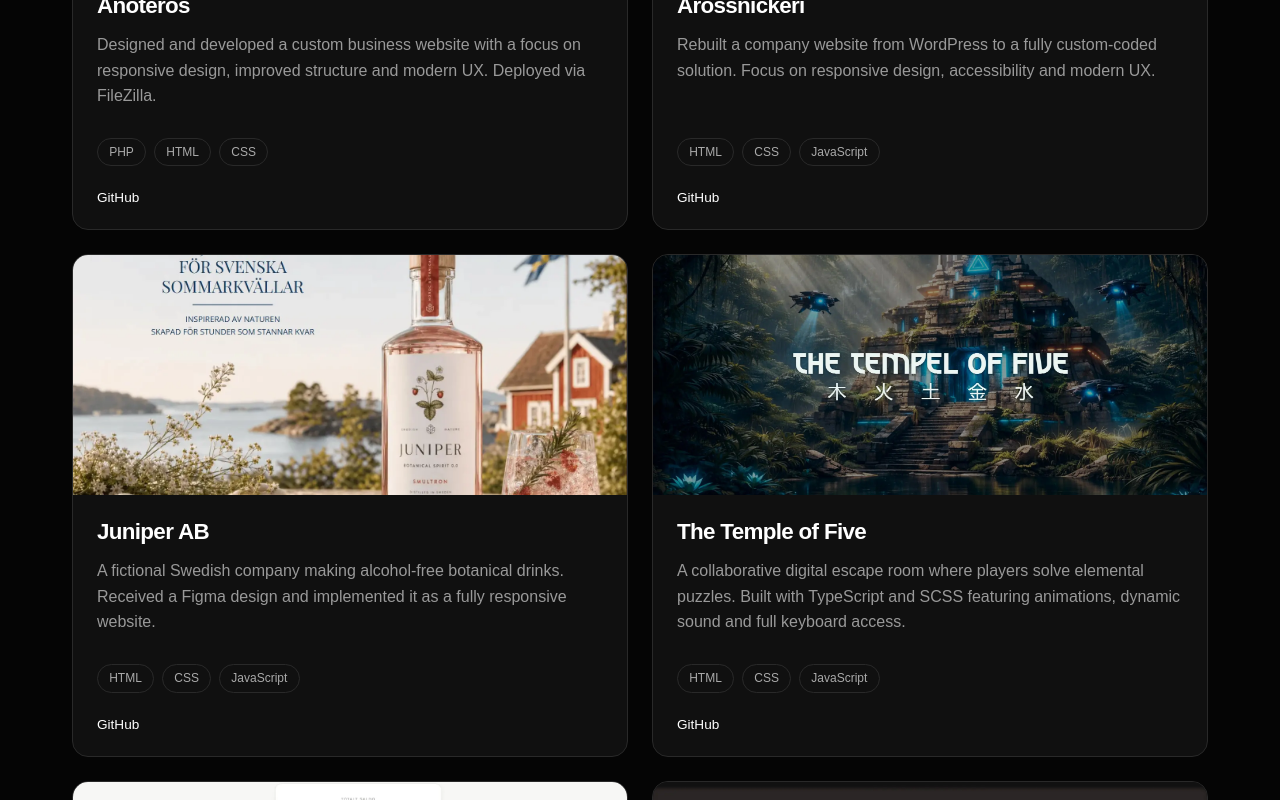
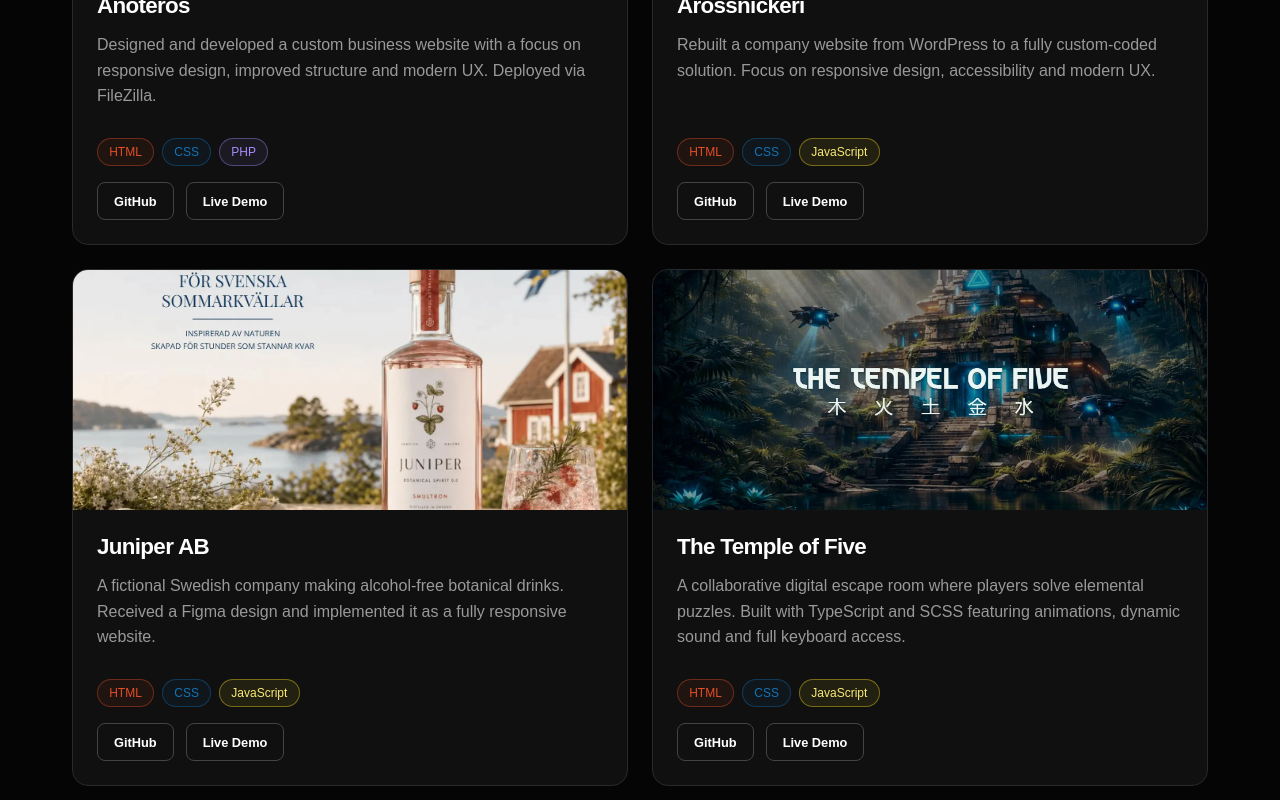
Before and after one commit to minza-42/portfolio-react, a React (Vite) app: page / in a window 1280 px wide. Shown: the part 1400-2200 px from the top of the page. Built offline with nearby package versions, Linux system fonts and the light colour scheme.

Commit message:
add: improve project card tags and links

```diff
--- a/src/components/ProjectCard.tsx
+++ b/src/components/ProjectCard.tsx
@@ -22,11 +22,12 @@ function ProjectCard({ project, language }: ProjectCardProps) {
         <div className="project-tags">
           {project.tags.map((tag) => (
             <span
-              key={tag}
-              className="project-tag"
-            >
-              {tag}
-            </span>
+            key={tag}
+            className="project-tag"
+            data-tag={tag}
+          >
+            {tag}
+          </span>
           ))}
         </div>
 
--- a/src/data/projects.ts
+++ b/src/data/projects.ts
@@ -35,8 +35,9 @@ const projects: Project[] = [
       sv: 'Designade och utvecklade en anpassad affärswebbplats med fokus på responsiv design, förbättrad struktur och modern UX. Deployment via FileZilla.',
     },
     image: anoterosImage,
-    tags: ['PHP', 'HTML', 'CSS'],
+    tags: ['HTML', 'CSS', 'PHP'],
     github: 'https://github.com/minza-42',
+    live: 'https://www.anoteros.eu/',
   },
 
   {
@@ -52,6 +53,7 @@ const projects: Project[] = [
     image: arossnickeriImage,
     tags: ['HTML', 'CSS', 'JavaScript'],
     github: 'https://github.com/minza-42',
+    live: 'https://www.arossnickeri.se/',
   },
 
   {
@@ -67,6 +69,7 @@ const projects: Project[] = [
     image: juniperImage,
     tags: ['HTML', 'CSS', 'JavaScript'],
     github: 'https://github.com/minza-42',
+    live: 'https://medieinstitutet.github.io/fed25d-grafiska-verktyg-vector-graphics',
   },
 
   {
@@ -82,6 +85,7 @@ const projects: Project[] = [
     image: templeImage,
     tags: ['HTML', 'CSS', 'JavaScript'],
     github: 'https://github.com/minza-42',
+    live: 'https://medieinstitutet.github.io/fed25d-js-intro-grupparbete-the-pogo-stick-pioneers',
   },
 
   {
@@ -95,8 +99,9 @@ const projects: Project[] = [
       sv: 'Modern budgeteringsapp för att spåra inkomster, utgifter och sparande i realtid. Inkluderar datavisualisering, PDF-export och mörk/light mode.',
     },
     image: budgetImage,
-    tags: ['JavaScript', 'HTML', 'CSS'],
+    tags: ['HTML', 'CSS', 'JavaScript'],
     github: 'https://github.com/minza-42',
+    live: 'https://medieinstitutet.github.io/fed25d-js-inl-2-budget-app-minza-42/'
   },
 
   {
@@ -110,8 +115,9 @@ const projects: Project[] = [
       sv: 'E-handelsapp för sushi med dynamisk varukorgshantering, filtrering och formulärvalidering. Smarta prissystem, rabattlogik och mörk/light mode.',
     },
     image: sushiImage,
-    tags: ['JavaScript', 'HTML', 'CSS'],
+    tags: ['HTML', 'CSS', 'JavaScript'],
     github: 'https://github.com/minza-42',
+    live: 'https://medieinstitutet.github.io/fed25d-js-intro-inl-1-minza-42/',
   },
 
   {
--- a/src/styles/_projects.scss
+++ b/src/styles/_projects.scss
@@ -89,21 +89,72 @@
   border-radius: 999px;
   color: $text-secondary;
   font-size: 0.75rem;
+
+   &[data-tag='JavaScript'] {
+    color: #faea76;
+    border-color: rgba(247, 223, 30, 0.4);
+    background: rgba(247, 223, 30, 0.08);
+  }
+
+  &[data-tag='TypeScript'] {
+    color: #80b8f3;
+    border-color: rgba(49, 120, 198, 0.4);
+    background: rgba(49, 120, 198, 0.08);
+  }
+
+  &[data-tag='React'] {
+    color: #bbe0eb;
+    border-color: rgba(97, 218, 251, 0.4);
+    background: rgba(97, 218, 251, 0.08);
+  }
+
+  &[data-tag='HTML'] {
+    color: #e34f26;
+    border-color: rgba(227, 79, 38, 0.4);
+    background: rgba(227, 79, 38, 0.08);
+  }
+
+  &[data-tag='CSS'] {
+    color: #1572b6;
+    border-color: rgba(21, 114, 182, 0.4);
+    background: rgba(21, 114, 182, 0.08);
+  }
+
+  &[data-tag='PHP'] {
+  color: #a78bfa;
+  border-color: rgba(167, 139, 250, 0.4);
+  background: rgba(167, 139, 250, 0.08);
+}
 }
 
 .project-links {
   display: flex;
-  gap: 1rem;
-  margin-top: 1.5rem;
+  gap: 0.75rem;
+  margin-top: auto;
+  padding-top: 1rem;
 
   a {
+    display: inline-flex;
+    align-items: center;
+    justify-content: center;
+    padding: 0.65rem 1rem;
+    border: 1px solid $border-light;
+    border-radius: 8px;
     color: $text-primary;
-    font-size: 0.85rem;
+    font-size: 0.8rem;
+    font-weight: 600;
     text-decoration: none;
-    transition: opacity 0.2s ease;
+    transition:
+      background 0.2s ease,
+      color 0.2s ease,
+      border-color 0.2s ease,
+      transform 0.2s ease;
 
     &:hover {
-      opacity: 0.6;
+      background: $text-primary;
+      border-color: $text-primary;
+      color: $background;
+      transform: translateY(-2px);
     }
   }
 }
```
